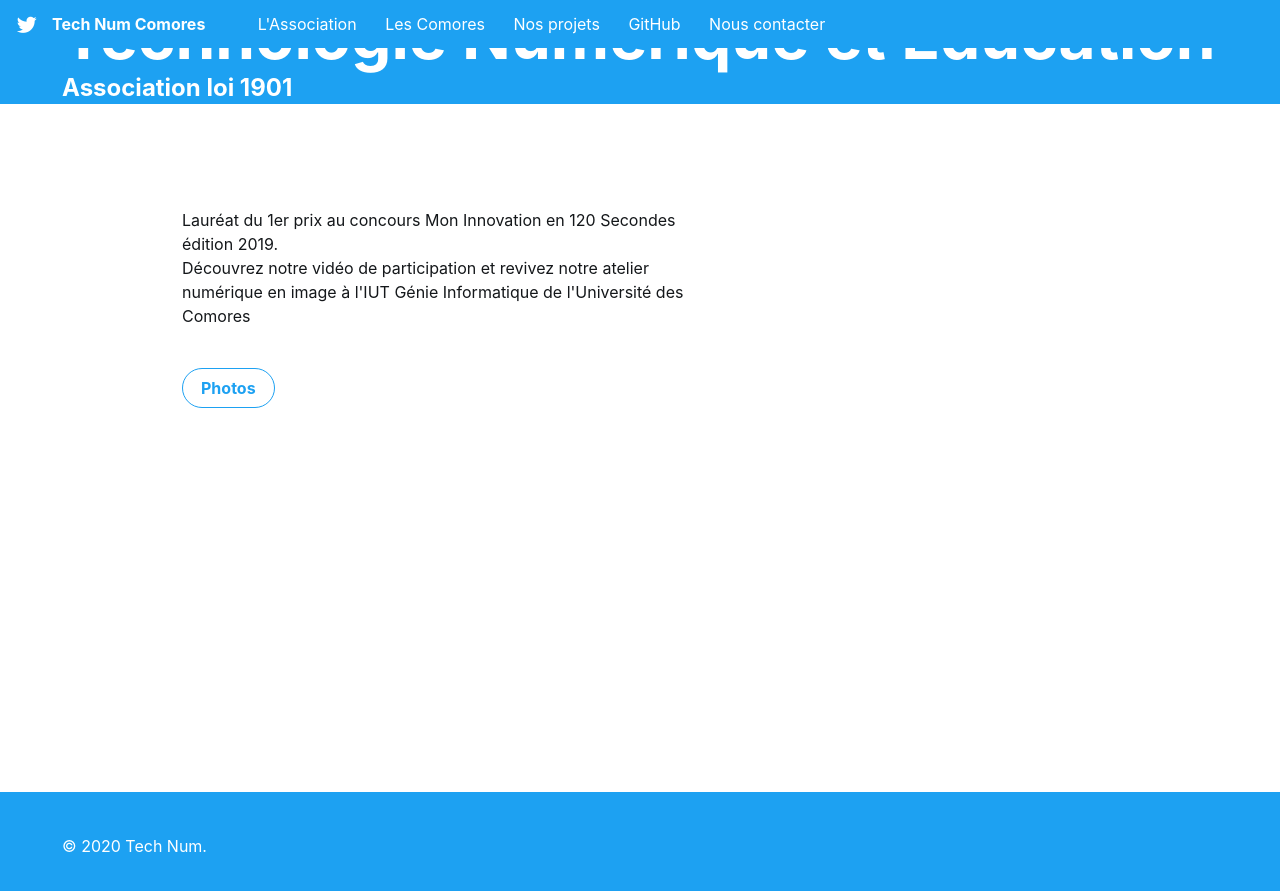
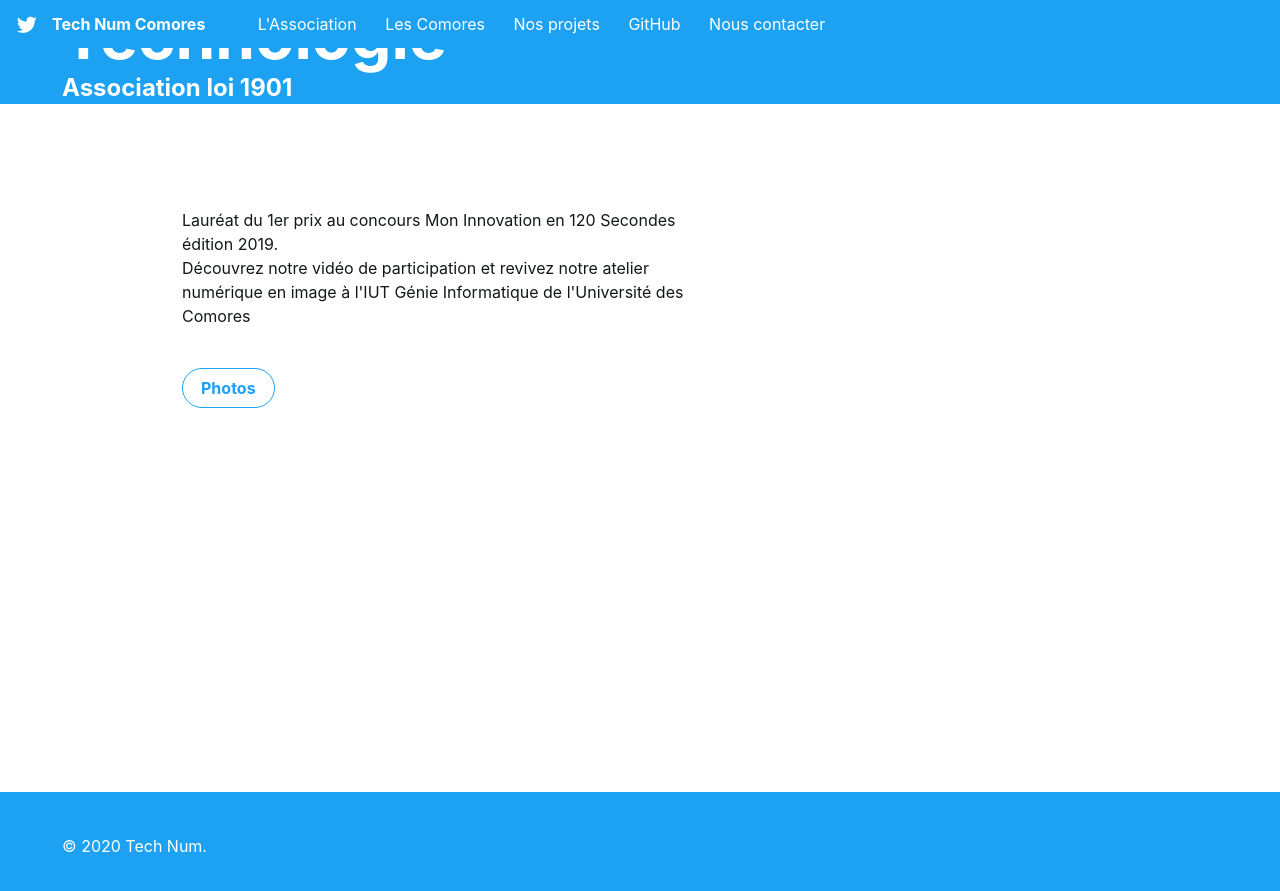
Before and after one commit to tech-num/test, a Jekyll site: the page built from association.html, in a window 1280 px wide. Shown: the top 891 px of the page. Built offline with Jekyll 4.4.1, drawn with Linux system fonts in a browser that asks for light colours; some web fonts are replaced.

Commit message:
Update association.html

```diff
--- a/association.html
+++ b/association.html
@@ -11,7 +11,7 @@
 <div class="header squad-header">
 	<div class="Grid container">
 		<div id="header-text" class="Grid-cell">
-			<h1 class="large-title">Technologie Numérique et Éducation</h1>
+			<h1 class="large-title">Technologie </h1>
 			<h1 class="squad-subheading">Association loi 1901</h1>
 		</div>
 	</div>
```
